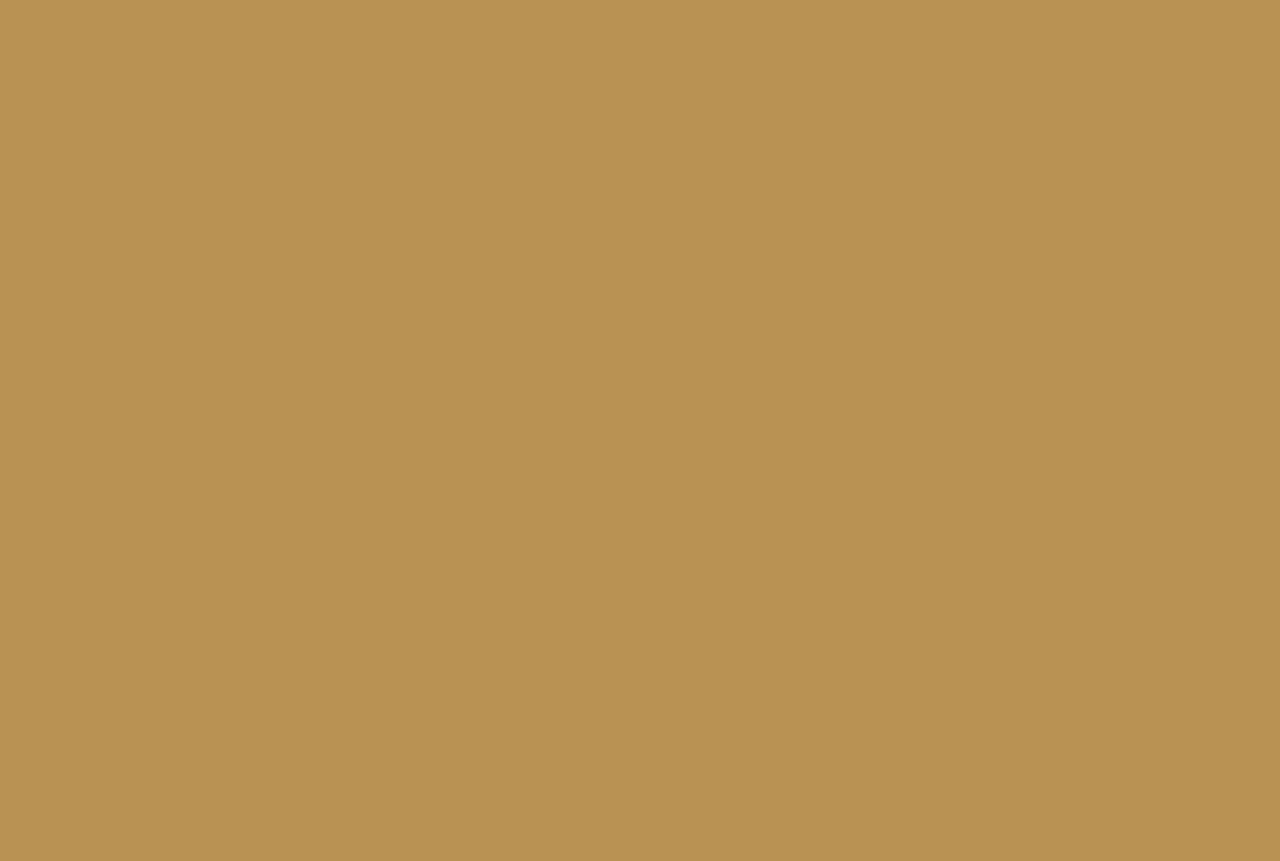
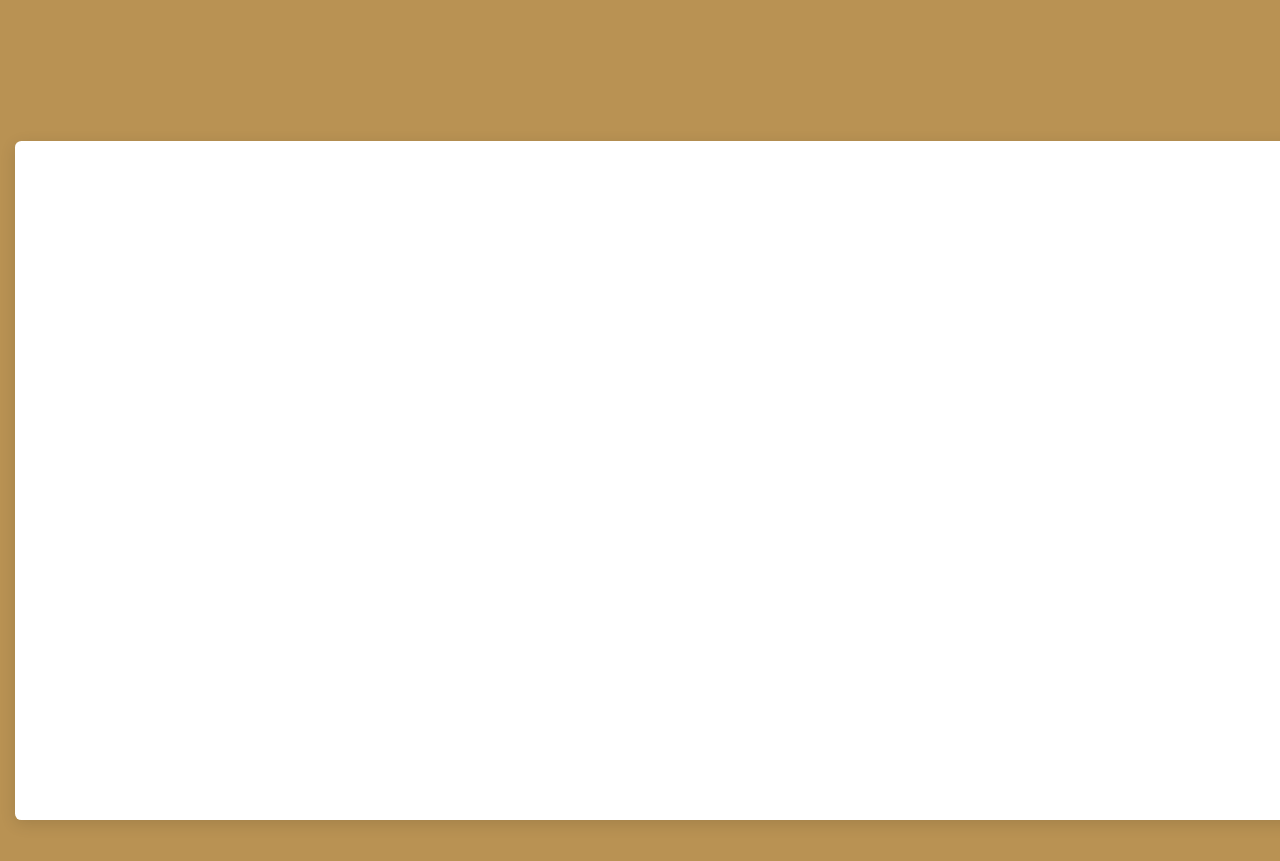
Before and after one commit to saulkurosaki/IZTAC-MUSIC-COMPANY, a Next.js app: page / in a window 1280 px wide. Shown: the part 1460-2321 px from the top of the page. Built offline with nearby package versions, Linux system fonts and the light colour scheme.

Commit message:
feat(OurServicesSection): implement the first card layout

```diff
--- a/components/OurServicesSection.tsx
+++ b/components/OurServicesSection.tsx
@@ -1,7 +1,102 @@
+import Image from "next/image";
+
+import OurServices1 from "../assets/our_services_image_1.webp";
+import OurServices2 from "../assets/our_services_image_2.webp";
+import OurServices3 from "../assets/our_services_image_3.webp";
+import Link from "next/link";
+
 const OurServicesSection = () => {
   return (
     <section className="w-full h-[775px] bg-[#B99253] py-8">
-      <div className="container w-[1320px] h-full px-[15px]"></div>
+      <div className="container w-[1320px] h-full px-0">
+        <div className="flex w-full h-full items-stretch">
+          {/* Card 1 */}
+          <div className="w-full h-full px-[15px] py-4">
+            <div className="flex flex-col w-full h-full overflow-hidden shadow-1 bg-white rounded-[0.4rem]">
+              {/* <Image
+                src={OurServices1}
+                alt="our_services_1"
+                className="w-full h-auto object-contain"
+              /> */}
+              {/* <div className="flex flex-col w-full h-[269px] px-4 pt-3 pb-5 justify-around">
+                // <h3 className="w-[95%] h-[85px] oxygen text-4xl">
+                //   Asesoría Artística y Vocal Coaching
+                // </h3>
+                // <p className="w-full h-[72px] oxygen ">
+                //   Asesorías personalizadas para artistas, cantantes,
+                //   productores, compositores y músicos que buscan impulsar su
+                //   carrera.
+                // </p>
+                // <div className="w-full h-11">
+                //   <Link
+                //     href="/contact-us"
+                //     className="flex w-32 h-full bg-[#2e2414] justify-center items-center text-white text-lg oxygen rounded-md"
+                //   >
+                //     Contáctanos
+                //   </Link>
+                // </div>
+              </div> */}
+            </div>
+          </div>
+
+          {/* Card 2 */}
+          {/* <div className="w-full h-full px-[15px] py-4">
+            <div className="flex flex-col w-full h-full overflow-hidden shadow-1 bg-white rounded-[0.4rem]">
+              <Image
+                src={OurServices2}
+                alt="our_services_2"
+                className="w-full h-auto object-contain"
+              />
+              <div className="flex flex-col w-full h-[269px] px-4 pt-3 pb-5 justify-around">
+                <h3 className="w-[95%] h-[85px] oxygen text-4xl">
+                  Composición para Media
+                </h3>
+                <p className="w-full h-[72px] oxygen ">
+                  Composiciones personalizadas para cine, televisión,
+                  comerciales y videojuegos adaptables a presupuesto y
+                  objetivos.
+                </p>
+                <div className="w-full h-11">
+                  <Link
+                    href="/contact-us"
+                    className="flex w-32 h-full bg-[#2e2414] justify-center items-center text-white text-lg oxygen rounded-md"
+                  >
+                    Contáctanos
+                  </Link>
+                </div>
+              </div>
+            </div>
+          </div> */}
+
+          {/* Card 3 */}
+          {/* <div className="w-full h-full px-[15px] py-4">
+            <div className="flex flex-col w-full h-full overflow-hidden shadow-1 bg-white rounded-[0.4rem]">
+              <Image
+                src={OurServices3}
+                alt="our_services_3"
+                className="w-full h-auto object-contain"
+              />
+              <div className="flex flex-col w-full h-[269px] px-4 pt-3 pb-5 justify-around">
+                <h3 className="w-[95%] h-[85px] oxygen text-4xl">
+                  Mezcla y Masterización
+                </h3>
+                <p className="w-full h-[72px] oxygen ">
+                  Ingeniería profesional y eficaz para la mezcla y masterización
+                  de proyectos musicales.
+                </p>
+                <div className="w-full h-11">
+                  <Link
+                    href="/contact-us"
+                    className="flex w-32 h-full bg-[#2e2414] justify-center items-center text-white text-lg oxygen rounded-md"
+                  >
+                    Contáctanos
+                  </Link>
+                </div>
+              </div>
+            </div>
+          </div> */}
+        </div>
+      </div>
     </section>
   );
 };
```
